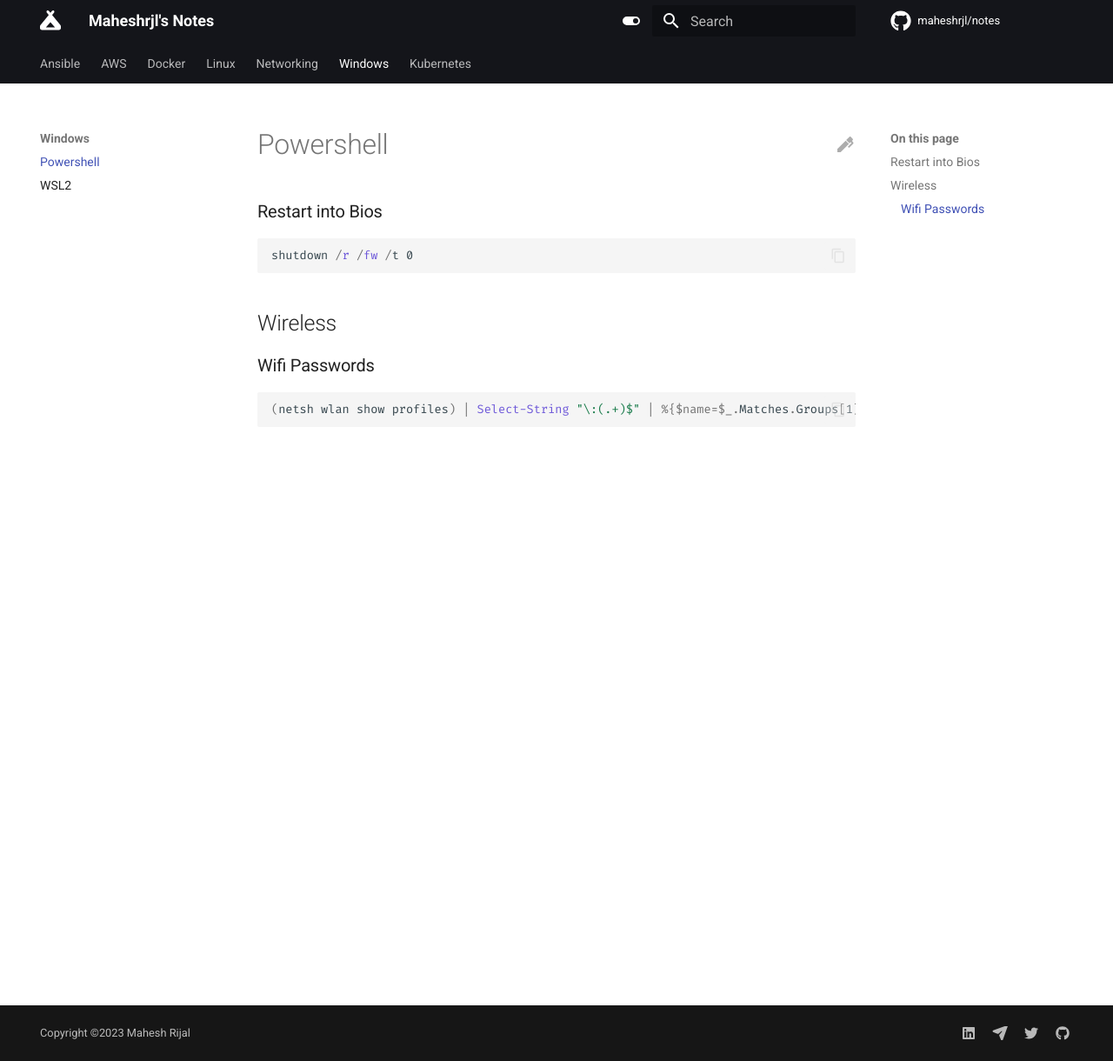
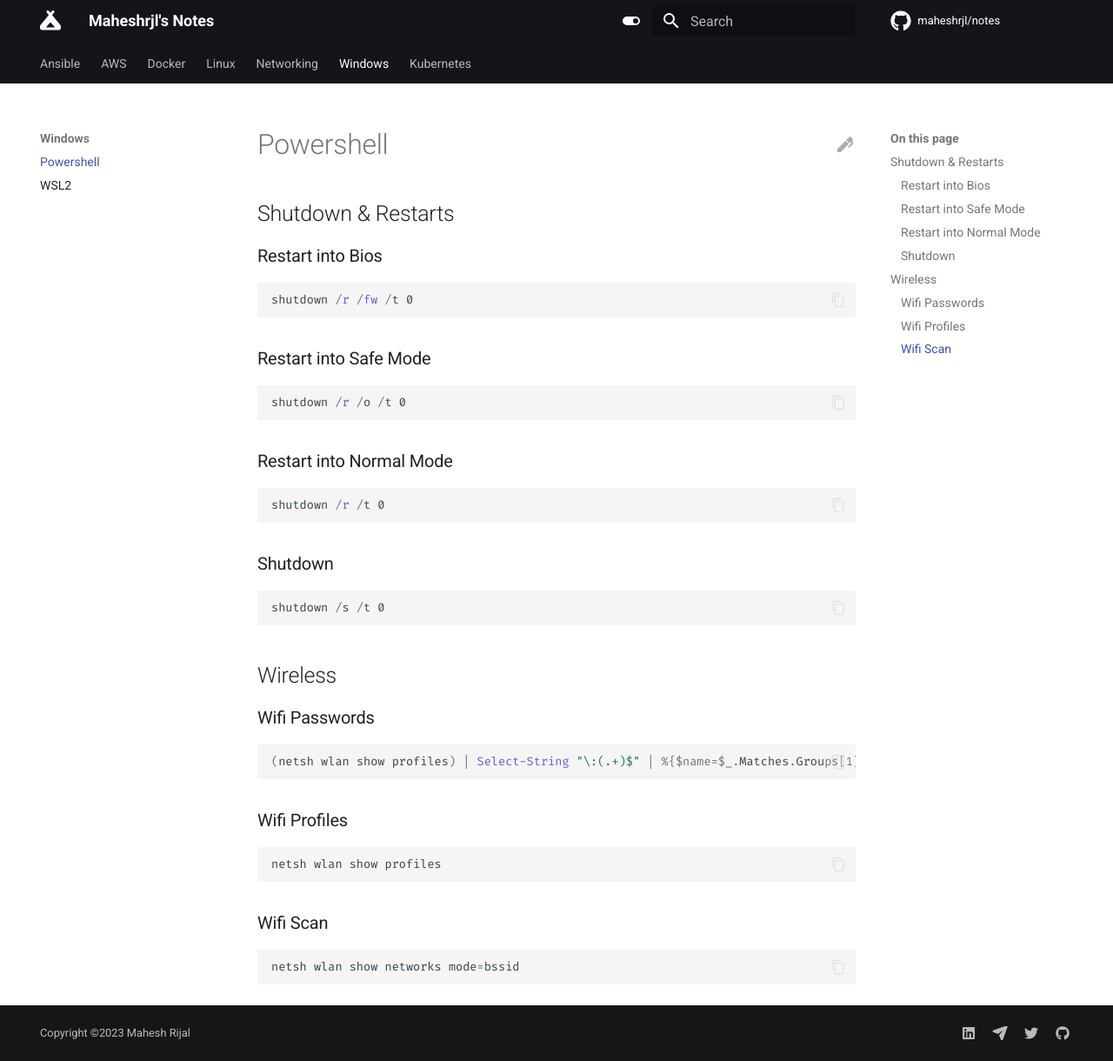
Before and after one commit to maheshrijal/notes, an MkDocs documentation site: the page built from docs/windows/powershell.md, in a window 1280 px wide and 1220 px high. Shown: the whole window at 87% size. Built offline with MkDocs 1.6.1 and Material for MkDocs 9.7.7, drawn with Linux system fonts in a browser that asks for light colours; comment, search, counter and statistics services are not loaded.

````diff
--- a/docs/windows/powershell.md
+++ b/docs/windows/powershell.md
@@ -2,9 +2,27 @@
 title: Windows Powershell commands
 ---
 
+
+## Shutdown & Restarts
+
 ### Restart into Bios
 ```powershell
 shutdown /r /fw /t 0
+```
+
+### Restart into Safe Mode
+```powershell
+shutdown /r /o /t 0
+```
+
+### Restart into Normal Mode
+```powershell
+shutdown /r /t 0
+```
+
+### Shutdown
+```powershell
+shutdown /s /t 0
 ```
 
 ## Wireless
@@ -12,3 +30,13 @@ shutdown /r /fw /t 0
 ```powershell
 (netsh wlan show profiles) | Select-String "\:(.+)$" | %{$name=$_.Matches.Groups[1].Value.Trim(); $_} | %{(netsh wlan show profile name="$name" key=clear)} | Select-String "Key Content\W+\:(.+)$" | %{$pass=$_.Matches.Groups[1].Value.Trim(); $_} | %{[PSCustomObject]@{ PROFILE_NAME=$name;PASSWORD=$pass }} | Format-Table –Wrap
 ```
+
+### Wifi Profiles
+```powershell
+netsh wlan show profiles
+```
+
+### Wifi Scan
+```powershell
+netsh wlan show networks mode=bssid
+```
--- a/mkdocs.yml
+++ b/mkdocs.yml
@@ -54,28 +54,24 @@ theme:
         name: Light mode
 plugins:
   - search
-  - git-revision-date-localized:
-      enable_creation_date: true
-      fallback_to_build_date: true
-      type: timeago
 extra:
   generator: false
   social:
     - icon: fontawesome/brands/linkedin
       link: https://linkedin.com/in/maheshrjl
-      # name: Connect with me on LinkedIn :)
+      name: Connect with me on LinkedIn :)
 
     - icon: fontawesome/solid/paper-plane
       link: mailto:mhs@maheshrjl.com
-      # name: Send me a mail
+      name: Send me an mail
 
     - icon: fontawesome/brands/twitter
       link: https://twitter.com/maheshrjl
-      # name: Follow me on Twitter
+      name: Twitter
 
     - icon: fontawesome/brands/github
       link: https://github.com/maheshrjl
-      # name: See my other projects
+      name: See my other projects
 
 nav:
   # - Home: "index.md"
@@ -96,6 +92,7 @@ nav:
       - Availability & Scalability: "aws/ha.md"
       - RDS: "aws/rds.md"
       - Elasticache: "aws/elasticache.md"
+      - Route 53: "aws/route53.md"
 
   - Docker:
       - Docker Info: "docker/docker-info.md"
````
Also changed, not shown: docs/aws/rds.md (+2 -2 lines), docs/aws/route53.md (added, +115 -0 lines), docs/networking/dns.md (+10 -0 lines).
